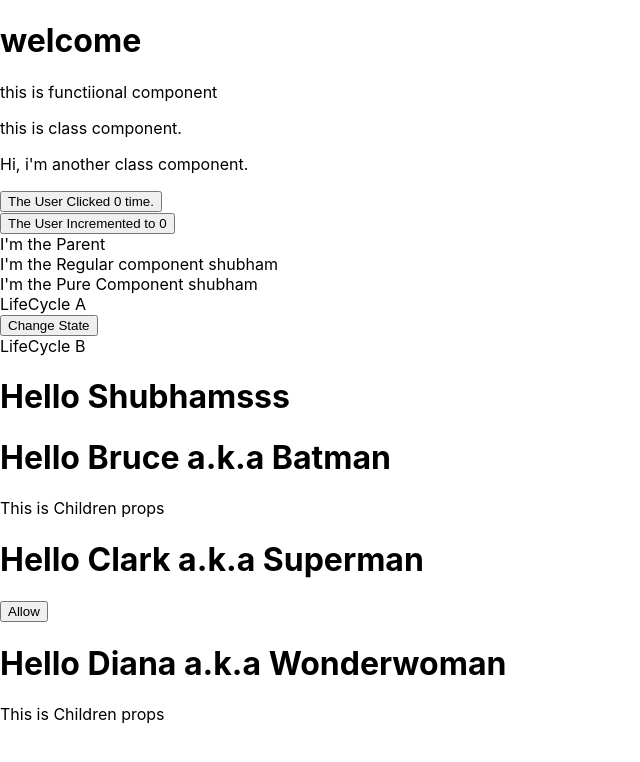
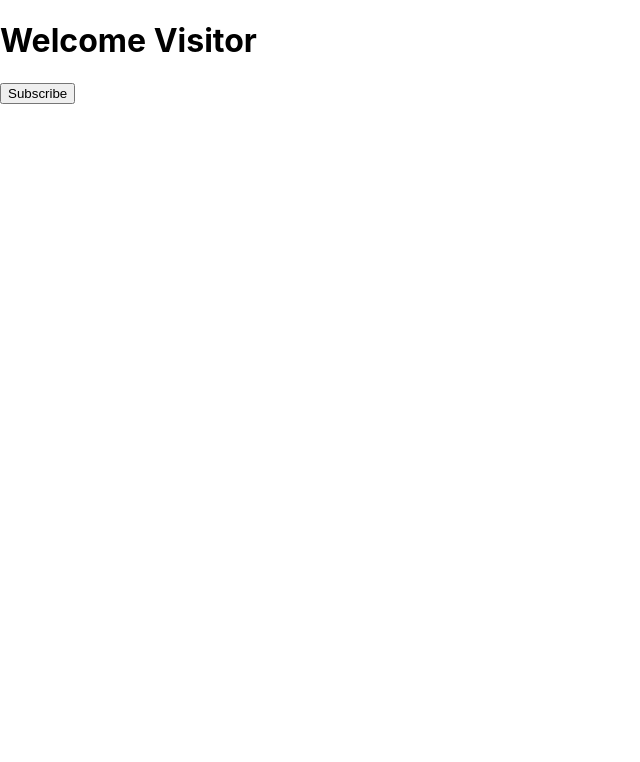
Before and after one commit to shubhsjain/React-Practic, a React (Create React App) app: page / in a window 1280 px wide. Shown: the top 762 px of the page, without its empty margins (0-640 px from the left). Built offline with nearby package versions, Linux system fonts and the light colour scheme.

Commit message:
state is not over yet

```diff
--- a/src/App.js
+++ b/src/App.js
@@ -1,7 +1,8 @@
 //import logo from './logo.svg';
 //import './App.css';
 import React from 'react';
-import {ClassComp, ClassComp1} from './components/ClassComp';
+
+/**{import {ClassComp, ClassComp1} from './components/ClassComp';
 import FC from './components/FunctionalComp';
 import Click from './components/Click'
 import Counter from './components/Counter'
@@ -9,13 +10,15 @@ import ParentComp from './components/ParentComp'
 import LifeCycleA from './components/LifeCycleA';
 import Greet from './components/Greet'
 import Hello from './components/Hello'
+import FunctionProps from './components/FunctionProps';}*/
 
+import Message from './components/Message'
 
 function App() {
   return (
    <div>
-     <h1>welcome
-   </h1>
+
+   {/**
    <FC/>
    <ClassComp/>
    <ClassComp1/>
@@ -24,9 +27,17 @@ function App() {
    <ParentComp/>
    <LifeCycleA/>
    <Hello/>
+
+
    <Greet name= "Bruce" heroName="Batman"><p>This is Children props </p></Greet>
    <Greet name= "Clark" heroName="Superman"><button>Allow</button></Greet>
    <Greet name= "Diana" heroName="Wonderwoman"><p>This is Children props </p></Greet>
+
+   <FunctionProps name= "Bruce" heroName="Batman"><p>This is Children props </p></FunctionProps>
+   <FunctionProps name= "Clark" heroName="Superman"><button>Allow</button></FunctionProps>
+   <FunctionProps name= "Diana" heroName="Wonderwoman"><p>This is Children props </p></FunctionProps>
+   */}
+   <Message/>
    </div>
   );
 }
--- a/src/components/Counter.js
+++ b/src/components/Counter.js
@@ -9,17 +9,30 @@ export class Counter extends Component {
              count:0
         }
     }
-    IncrementCount = () => {
-          this.setState({count: this.state.count + 1})
+    // IncrementCount = () => {
+    //       this.setState({count: this.state.count + 1})
+    // }
+
+    increment() {
+        this.setState(
+            {
+                count : this.state.count + 1
+            },
+            () => {
+                console.log('Callback value', this.state.count)
+            }
+        )
     }
+
 
     render() {
         const{count} = this.state;
         return (
-            <div>
-                <button onMouseEnter ={this.IncrementCount}>
-                {this.props.name} Incremented to {count}</button>
-            </div>
+            // <div>
+            //     <button onMouseEnter ={this.IncrementCount}>
+            //     {this.props.name} Incremented to {count}</button>
+            // </div>
+
         )
     }
 }
--- /dev/null
+++ b/src/components/FunctionProps.js
@@ -0,0 +1,12 @@
+import React from 'react'
+
+function FunctionProps(props) {
+    return(
+        <div>
+        <h2>this is functional Props</h2>
+    <h3>welcome {props.name} a.k.a {props.heroName}</h3>{props.children}
+
+       </div>
+    )
+}
+export default FunctionProps
--- a/src/components/Greet.js
+++ b/src/components/Greet.js
@@ -20,6 +20,7 @@ const Greet = props => {
   console.log("props")
   return (
   <div>
+
     <h1> Hello {props.name} a.k.a {props.heroName}</h1>
     {props.children}
     </div>
--- /dev/null
+++ b/src/components/Message.js
@@ -0,0 +1,28 @@
+import React, { Component } from 'react'
+
+export class Message extends Component {
+    constructor(props) {
+        super(props)
+
+        this.state = {
+             message:'Welcome Visitor'
+        }
+    }
+
+    changeMessage(){
+        this.setState({
+            message : 'Thank you for subscribing'
+        })
+    }
+    render() {
+        return (
+            <div>
+              <h1>{this.state.message}</h1>
+              <button onClick ={() => this.changeMessage()}>Subscribe</button>
+
+            </div>
+        )
+    }
+}
+
+export default Message
```
